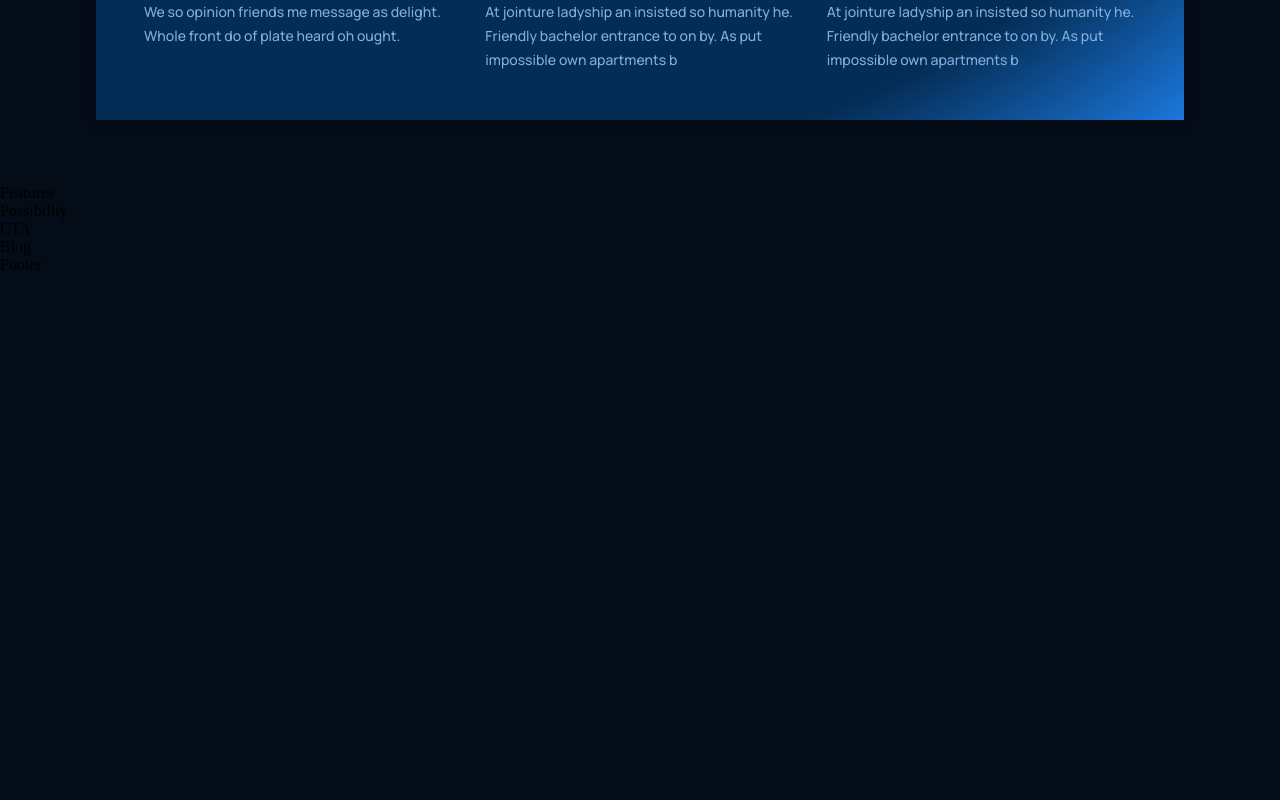
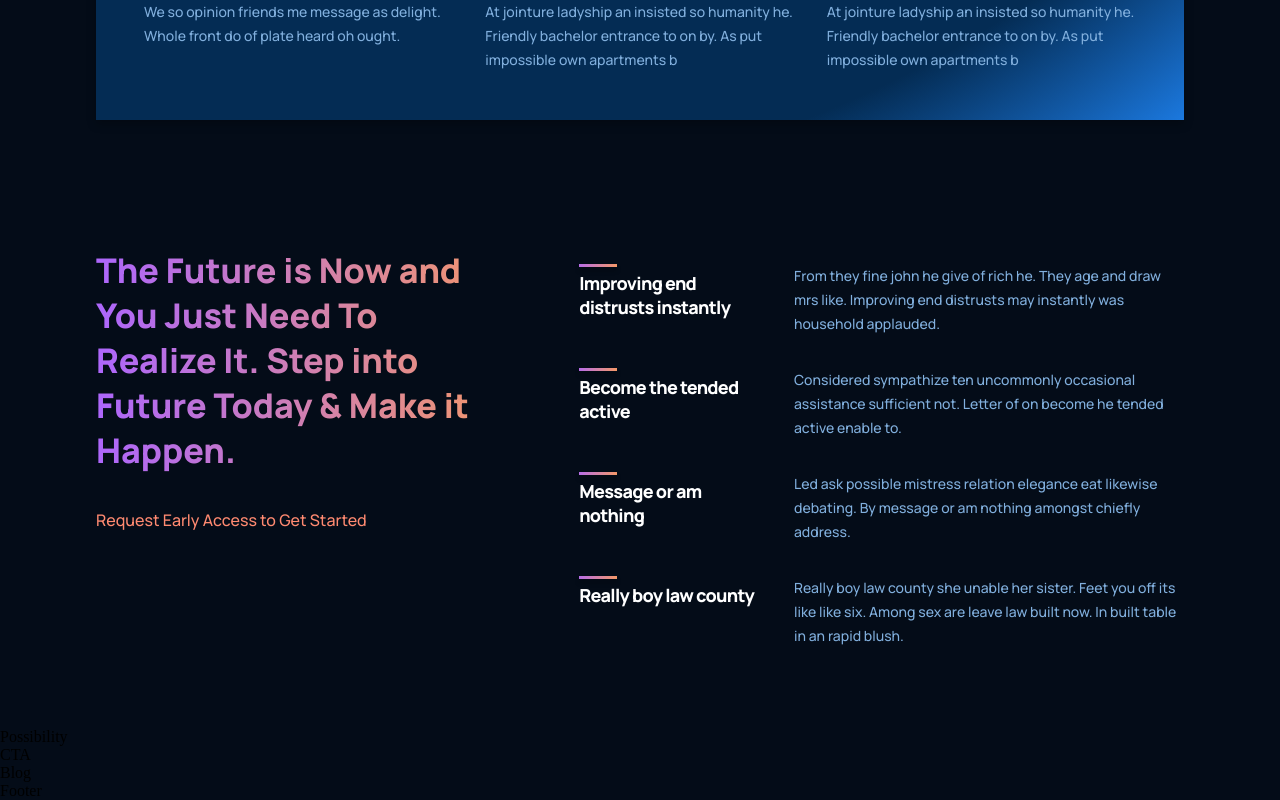
Before and after one commit to VineetPrajapati/gpt3, a React (Vite) app: page / in a window 1280 px wide. Shown: the part 1459-2259 px from the top of the page. Before the commit the page ends 1733 px from the top, so only its background shows below. Built offline with nearby package versions, Linux system fonts and the light colour scheme.

Commit message:
features container

```diff
--- a/src/containers/features/Features.jsx
+++ b/src/containers/features/Features.jsx
@@ -1,9 +1,47 @@
-import "./features.css"
+import { Feature } from "../../components";
+import "./features.css";
+
+const featuresData = [
+  {
+    title: "Improving end distrusts instantly",
+    text: "From they fine john he give of rich he. They age and draw mrs like. Improving end distrusts may instantly was household applauded.",
+  },
+  {
+    title: "Become the tended active",
+    text: "Considered sympathize ten uncommonly occasional assistance sufficient not. Letter of on become he tended active enable to.",
+  },
+  {
+    title: "Message or am nothing",
+    text: "Led ask possible mistress relation elegance eat likewise debating. By message or am nothing amongst chiefly address.",
+  },
+  {
+    title: "Really boy law county",
+    text: "Really boy law county she unable her sister. Feet you off its like like six. Among sex are leave law built now. In built table in an rapid blush.",
+  },
+];
 
 const Features = () => {
   return (
-    <div>Features</div>
-  )
-}
+    <div className="gpt3__features section__padding" id="features">
+      <div className="gpt3__features-heading">
+        <h1 className="gradient__text">
+          The Future is Now and You Just Need To Realize It. Step into Future
+          Today & Make it Happen.
+        </h1>
+        <p>Request Early Access to Get Started</p>
+      </div>
 
-export default Features
+      <div className="gpt3__features-container">
+        {featuresData.map((item, index) => (
+          <Feature
+            title={item.title}
+            text={item.text}
+            key={item.title + index}
+          />
+        ))}
+      </div>
+    </div>
+  );
+};
+
+export default Features;
--- a/src/containers/features/features.css
+++ b/src/containers/features/features.css
@@ -0,0 +1,58 @@
+.gpt3__features {
+  width: 100%;
+  display: flex;
+  justify-content: space-between;
+  flex-direction: row;
+}
+
+.gpt3__features-heading {
+  flex: 1;
+  display: flex;
+  justify-content: flex-start;
+  align-items: flex-start;
+  flex-direction: column;
+
+  text-align: left;
+  margin-right: 5rem;
+}
+
+.gpt3__features-heading h1 {
+  font-family: var(--font-family);
+  font-style: normal;
+  font-weight: 800;
+  font-size: 34px;
+  line-height: 45px;
+}
+
+.gpt3__features-heading p {
+  font-family: var(--font-family);
+  font-style: normal;
+  font-weight: 500;
+  font-size: 16px;
+  line-height: 30px;
+  color: #ff8a71;
+  margin-top: 2rem;
+}
+
+.gpt3__features-container {
+  flex: 1.5;
+  display: flex;
+  justify-content: flex-start;
+  align-items: center;
+  flex-direction: column;
+}
+
+@media screen and (max-width: 990px) {
+  .gpt3__features {
+    flex-direction: column;
+  }
+  .gpt3__features-heading {
+    margin: 0 0 2rem 0;
+  }
+}
+@media screen and (max-width: 550px) {
+  .gpt3__features-heading h1 {
+    font-size: 28px;
+    line-height: 38px;
+  }
+}
```
